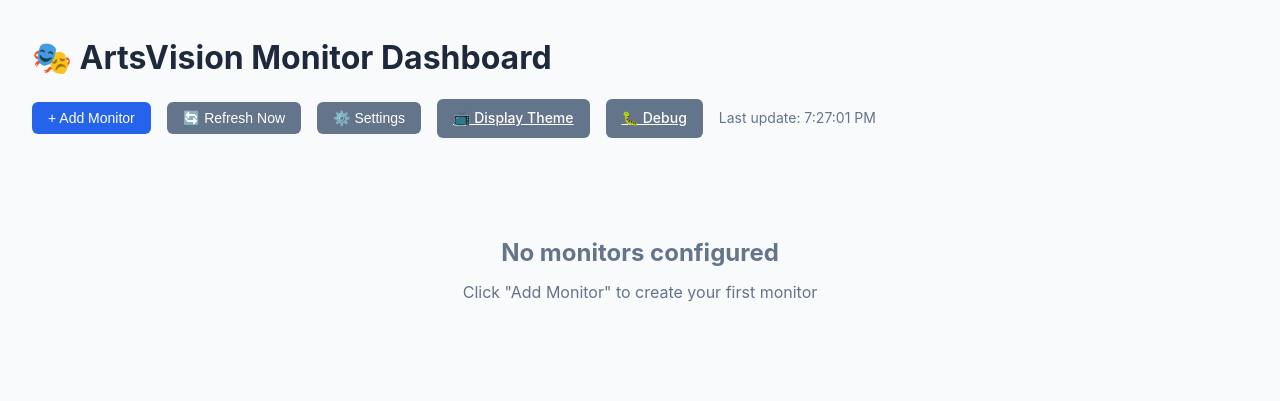
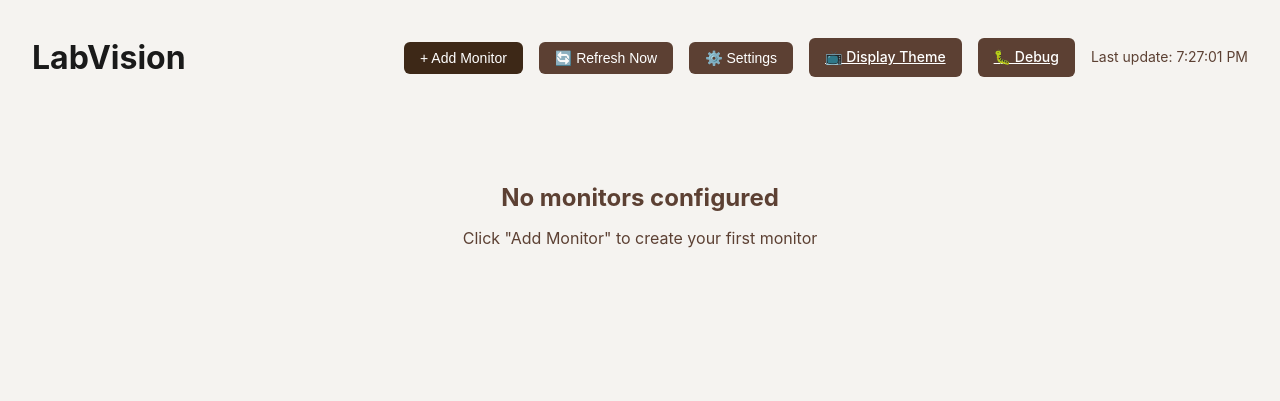
Before and after one commit to ShowSysDan/LabVision, a Flask app: page / in a window 1280 px wide. Shown: the top 401 px of the page. Run offline with Flask 3, Linux system fonts and the light colour scheme; data that the repository does not hold is empty; some libraries are stand-ins or nearby versions.

Commit message:
Rebrand ArtsVision to LabVision with professional color scheme
- Change project branding from "ArtsVision Monitor Dashboard" to "LabVision"
- Update color scheme to darker, professional palette:
  * Primary: #3d2817 (dark chocolate brown)
  * Accent: #f4d03f (golden yellow)
  * Background: #f5f3f0 (off-white/cream)
  * Text: #1a1a1a (near-black)
- Remove theater emoji (🎭) from dashboard header
- Update CSS variables and all color references in style.css
- Update all branding text in HTML templates
- Update service file from artsvision-monitor to labvision
- Update install.sh and run.sh scripts with new branding
- Update README.md and PROJECT_OVERVIEW.md
- Update config.py database filename reference
- Keep TV display theme unchanged (dark green)

https://claude.ai/code/session_01Gq8PascZuwb6KPB8qxp9tr

```diff
--- a/config.py
+++ b/config.py
@@ -7,7 +7,7 @@ class Config:
     SECRET_KEY = os.environ.get('SECRET_KEY', 'dev-secret-key-change-in-production')
 
     # Database
-    SQLALCHEMY_DATABASE_URI = os.environ.get('DATABASE_URL', 'sqlite:///artsvision_monitors.db')
+    SQLALCHEMY_DATABASE_URI = os.environ.get('DATABASE_URL', 'sqlite:///labvision_monitors.db')
     SQLALCHEMY_TRACK_MODIFICATIONS = False
 
     # WebSocket
--- a/static/css/style.css
+++ b/static/css/style.css
@@ -5,17 +5,17 @@
 }
 
 :root {
-    --primary-color: #2563eb;
-    --primary-hover: #1d4ed8;
-    --secondary-color: #64748b;
-    --success-color: #10b981;
-    --danger-color: #ef4444;
-    --warning-color: #f59e0b;
-    --bg-color: #f8fafc;
+    --primary-color: #3d2817;
+    --primary-hover: #2d1f10;
+    --secondary-color: #5c4033;
+    --success-color: #6ba874;
+    --danger-color: #d9534f;
+    --warning-color: #f4d03f;
+    --bg-color: #f5f3f0;
     --card-bg: #ffffff;
-    --text-primary: #1e293b;
-    --text-secondary: #64748b;
-    --border-color: #e2e8f0;
+    --text-primary: #1a1a1a;
+    --text-secondary: #5c4033;
+    --border-color: #ddd;
     --shadow: 0 1px 3px rgba(0, 0, 0, 0.1);
     --shadow-lg: 0 10px 15px -3px rgba(0, 0, 0, 0.1);
 }
--- a/templates/dashboard.html
+++ b/templates/dashboard.html
@@ -3,14 +3,14 @@
 <head>
     <meta charset="UTF-8">
     <meta name="viewport" content="width=device-width, initial-scale=1.0">
-    <title>ArtsVision Monitor Dashboard</title>
+    <title>LabVision</title>
     <link rel="stylesheet" href="{{ url_for('static', filename='css/style.css') }}">
     <script src="https://cdn.socket.io/4.5.4/socket.io.min.js"></script>
 </head>
 <body>
     <div class="container">
         <header>
-            <h1>🎭 ArtsVision Monitor Dashboard</h1>
+            <h1>LabVision</h1>
             <div class="header-actions">
                 <button id="addMonitorBtn" class="btn btn-primary">+ Add Monitor</button>
                 <button id="refreshBtn" class="btn btn-secondary">🔄 Refresh Now</button>
@@ -136,11 +136,11 @@
             </div>
             <form id="settingsForm">
                 <div class="form-section" style="margin-top: 0; padding-top: 0; border-top: none;">
-                    <h3>ArtsVision API Connection</h3>
+                    <h3>API Connection</h3>
 
                     <div class="form-group">
                         <label for="settingApiKey">API Key *</label>
-                        <input type="password" id="settingApiKey" placeholder="Enter your ArtsVision API key">
+                        <input type="password" id="settingApiKey" placeholder="Enter your API key">
                         <small id="apiKeyHint"></small>
                     </div>
 
--- a/templates/display_theme_editor.html
+++ b/templates/display_theme_editor.html
@@ -3,7 +3,7 @@
 <head>
     <meta charset="UTF-8">
     <meta name="viewport" content="width=device-width, initial-scale=1.0">
-    <title>Display Theme Editor - ArtsVision Monitor</title>
+    <title>Display Theme Editor - LabVision</title>
     <link rel="stylesheet" href="{{ url_for('static', filename='css/style.css') }}">
     <style>
         .editor-layout {
```
Also changed, not shown: other parts of static/css/style.css (+11 -11 lines), PROJECT_OVERVIEW.md (+12 -12 lines), README.md, 4 other files.
